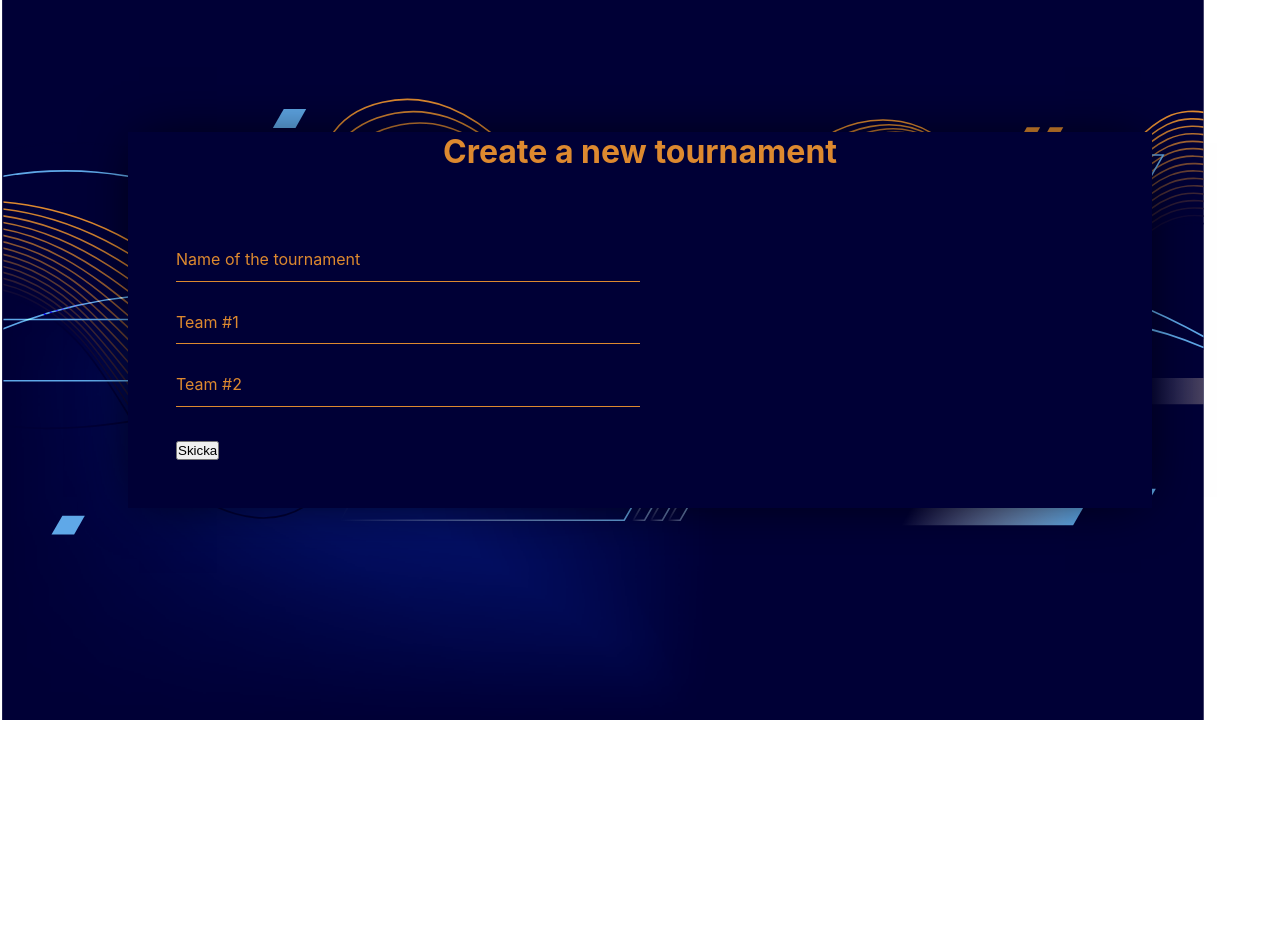
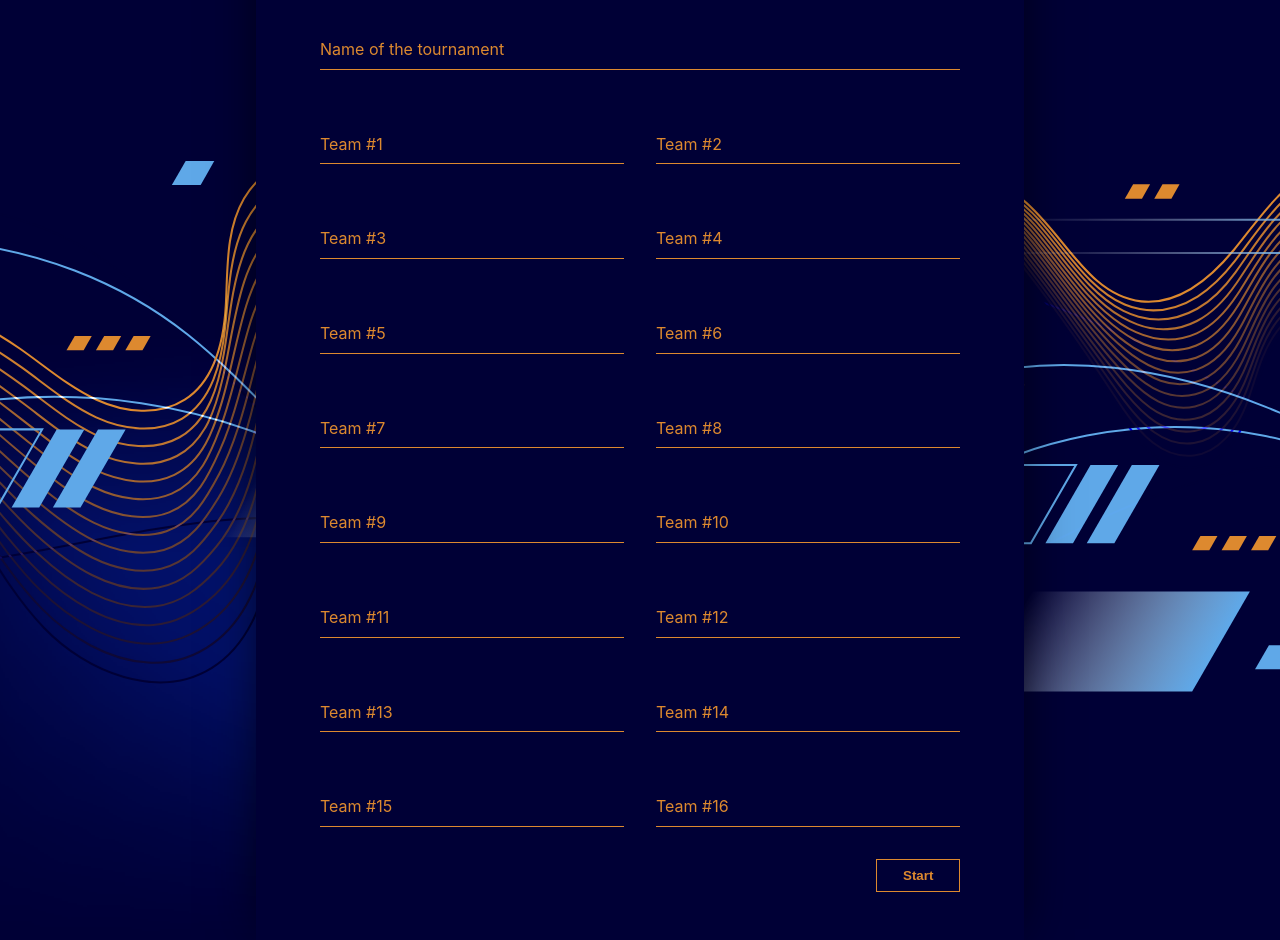
Before and after one commit to rickaard/swiss-tournament, a React (Create React App) app in the folder client/: page / in a window 1280 px wide. Shown: the part 80-1020 px from the top of the page. Before the commit the page ends 800 px from the top, so only its background shows below. Built offline with nearby package versions, Linux system fonts and the light colour scheme.

Commit message:
change to form

```diff
--- a/client/src/components/InputFloatingLabel/InputFloatingLabel.js
+++ b/client/src/components/InputFloatingLabel/InputFloatingLabel.js
@@ -15,14 +15,19 @@ const InputFloatingLabel = (props) => {
         setIsFocused(false);
     }
 
-    let attachedClasses = [styles.Label];
+    let attachedLabelClasses = [styles.Label];
     if (isFocused || props.inputValue.length > 0) {
-        attachedClasses = [styles.Label, styles.Focused];
+        attachedLabelClasses = [styles.Label, styles.Focused];
     }
 
+    // let attachedInputClasses = [styles.Input];
+    // if (props.fullWidth) {
+    //     attachedInputClasses = [styles.Input, styles.FullWidth]
+    // };
+
     return (
-        <div className={styles.InputGroup}>
-            <label htmlFor={props.inputName} className={attachedClasses.join(' ')}>{props.labelName}</label>
+        <div className={styles.InputWrapper}>
+            <label htmlFor={props.inputName} className={attachedLabelClasses.join(' ')}>{props.labelName}</label>
             <input
                 className={styles.Input}
                 id={props.inputName}
--- a/client/src/components/InputFloatingLabel/InputFloatingLabel.module.scss
+++ b/client/src/components/InputFloatingLabel/InputFloatingLabel.module.scss
@@ -1,9 +1,9 @@
-.InputGroup {
-    width: 50%;
+.InputWrapper {
+    width: 100%;
     display: flex;
     flex-direction: column;
     position: relative;
-    margin: 2rem 0;
+    margin: 2rem 1rem;
 
     .Input {
         border: none;
@@ -12,6 +12,12 @@
         background: inherit;
         color: inherit;
         padding: 0.2em 0.2em;
+        // width: 45%;
+        width: 100%;
+
+        // &.FullWidth {
+        //     width: 100%;
+        // }
     }
 }
 
@@ -22,7 +28,7 @@
     position: absolute;
     left: 0;
     transition: transform .5s;
-    transform: translate(0, -2px) scale(1);
+    transform: translate(0, 0px) scale(1);
     cursor: text;
 
     &.Focused {
--- a/client/src/components/NewTournamentForm/NewTournamentForm.js
+++ b/client/src/components/NewTournamentForm/NewTournamentForm.js
@@ -7,7 +7,21 @@ import InputFloatingLabel from '../InputFloatingLabel/InputFloatingLabel';
 const blankTournament = {
     tournamentName: '',
     teamOne: '',
-    teamTwo: ''
+    teamTwo: '',
+    teamThree: '',
+    teamFour: '',
+    teamFive: '',
+    teamSix: '',
+    teamSeven: '',
+    teamEight: '',
+    teamNine: '',
+    teamTen: '',
+    teamEleven: '',
+    teamTwelve: '',
+    teamThirteen: '',
+    teamFourteen: '',
+    teamFiftheen: '',
+    teamSixteen: '',
 }
 
 const NewTournamentForm = () => {
@@ -24,10 +38,42 @@ const NewTournamentForm = () => {
 
     return (
         <form className={styles.Form} onSubmit={handleSubmit}>
-            <InputFloatingLabel inputName="tournamentName" inputValue={inputValue.tournamentName} handleChange={handleChange} labelName="Name of the tournament"/>
-            <InputFloatingLabel inputName="teamOne" inputValue={inputValue.teamOne} handleChange={handleChange} labelName="Team #1"/>
-            <InputFloatingLabel inputName="teamTwo" inputValue={inputValue.teamTwo} handleChange={handleChange} labelName="Team #2"/>
-            <input type="submit" value="Skicka" />
+            <div className={styles.InputGroup}>
+                <InputFloatingLabel inputName="tournamentName" inputValue={inputValue.tournamentName} handleChange={handleChange} fullWidth labelName="Name of the tournament" />
+            </div>
+            <div className={styles.InputGroup}>
+                <InputFloatingLabel inputName="teamOne" inputValue={inputValue.teamOne} handleChange={handleChange} labelName="Team #1" />
+                <InputFloatingLabel inputName="teamTwo" inputValue={inputValue.teamTwo} handleChange={handleChange} labelName="Team #2" />
+            </div>
+            <div className={styles.InputGroup}>
+                <InputFloatingLabel inputName="teamThree" inputValue={inputValue.teamThree} handleChange={handleChange} labelName="Team #3" />
+                <InputFloatingLabel inputName="teamFour" inputValue={inputValue.teamFour} handleChange={handleChange} labelName="Team #4" />
+            </div>
+            <div className={styles.InputGroup}>
+                <InputFloatingLabel inputName="teamFive" inputValue={inputValue.teamFive} handleChange={handleChange} labelName="Team #5" />
+                <InputFloatingLabel inputName="teamSix" inputValue={inputValue.teamSix} handleChange={handleChange} labelName="Team #6" />
+            </div>
+            <div className={styles.InputGroup}>
+                <InputFloatingLabel inputName="teamSeven" inputValue={inputValue.teamSeven} handleChange={handleChange} labelName="Team #7" />
+                <InputFloatingLabel inputName="teamEight" inputValue={inputValue.teamEight} handleChange={handleChange} labelName="Team #8" />
+            </div>
+            <div className={styles.InputGroup}>
+                <InputFloatingLabel inputName="teamNine" inputValue={inputValue.teamNine} handleChange={handleChange} labelName="Team #9" />
+                <InputFloatingLabel inputName="teamTen" inputValue={inputValue.teamTen} handleChange={handleChange} labelName="Team #10" />
+            </div>
+            <div className={styles.InputGroup}>
+                <InputFloatingLabel inputName="teamEleven" inputValue={inputValue.teamEleven} handleChange={handleChange} labelName="Team #11" />
+                <InputFloatingLabel inputName="teamTwelve" inputValue={inputValue.teamTwelve} handleChange={handleChange} labelName="Team #12" />
+            </div>
+            <div className={styles.InputGroup}>
+                <InputFloatingLabel inputName="teamThirteen" inputValue={inputValue.teamThirteen} handleChange={handleChange} labelName="Team #13" />
+                <InputFloatingLabel inputName="teamFourteen" inputValue={inputValue.teamFourteen} handleChange={handleChange} labelName="Team #14" />
+            </div>
+            <div className={styles.InputGroup}>
+                <InputFloatingLabel inputName="teamFiftheen" inputValue={inputValue.teamFiftheen} handleChange={handleChange} labelName="Team #15" />
+                <InputFloatingLabel inputName="teamSixteen" inputValue={inputValue.teamSixteen} handleChange={handleChange} labelName="Team #16" />
+            </div>
+            <input type="submit" value="Start" />
         </form>
     )
 }
--- a/client/src/components/NewTournamentForm/NewTournamentForm.module.scss
+++ b/client/src/components/NewTournamentForm/NewTournamentForm.module.scss
@@ -1,7 +1,28 @@
 .Form {
-    // width: 80%;
-    // margin: 3rem auto;
     width: 100%;
     padding: 3rem;
+    display: flex;
+    flex-direction: column;
 
+    .InputGroup {
+        display: flex;
+        flex-direction: row;
+        width: 100%;
+    }
+
+    input[type="submit"] {
+        align-self: flex-end;
+        margin-right: 1rem;
+        padding: 0.5rem 1.6rem;
+        background: transparent;
+        color: #dd892f;
+        border: 1px solid #dd892f;
+        font-weight: bold;
+        cursor: pointer;
+
+        &:hover {
+            background: #dd892f;
+            color: #000036;
+        }
+    }
 }
--- a/client/src/pages/NewTourrnamentPage/NewTourrnamentPage.module.scss
+++ b/client/src/pages/NewTourrnamentPage/NewTourrnamentPage.module.scss
@@ -18,7 +18,7 @@
 
 .ContentWrapper {
 	height: 80%;
-	width: 80%;
+	width: 60%;
 	// margin: 1rem auto;
 	display: flex;
 	flex-direction: column;
```
